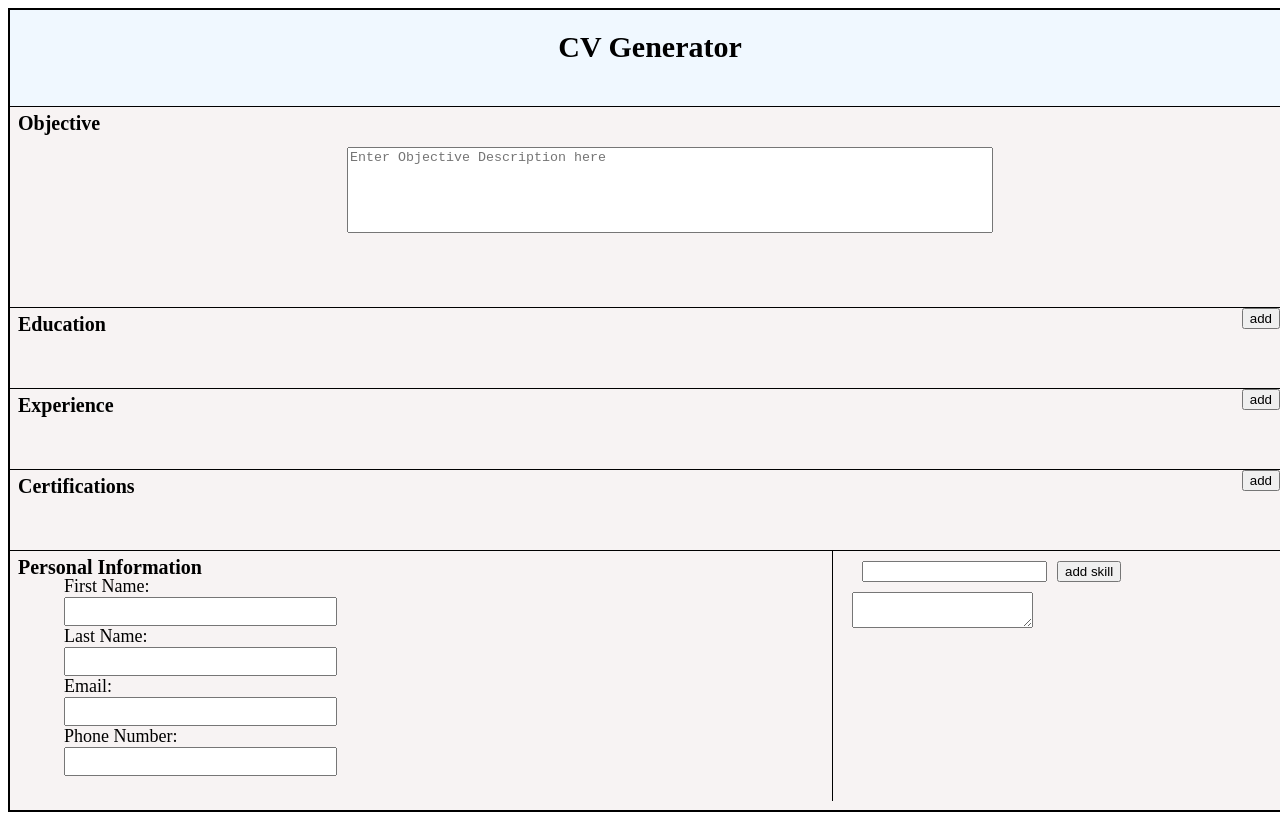
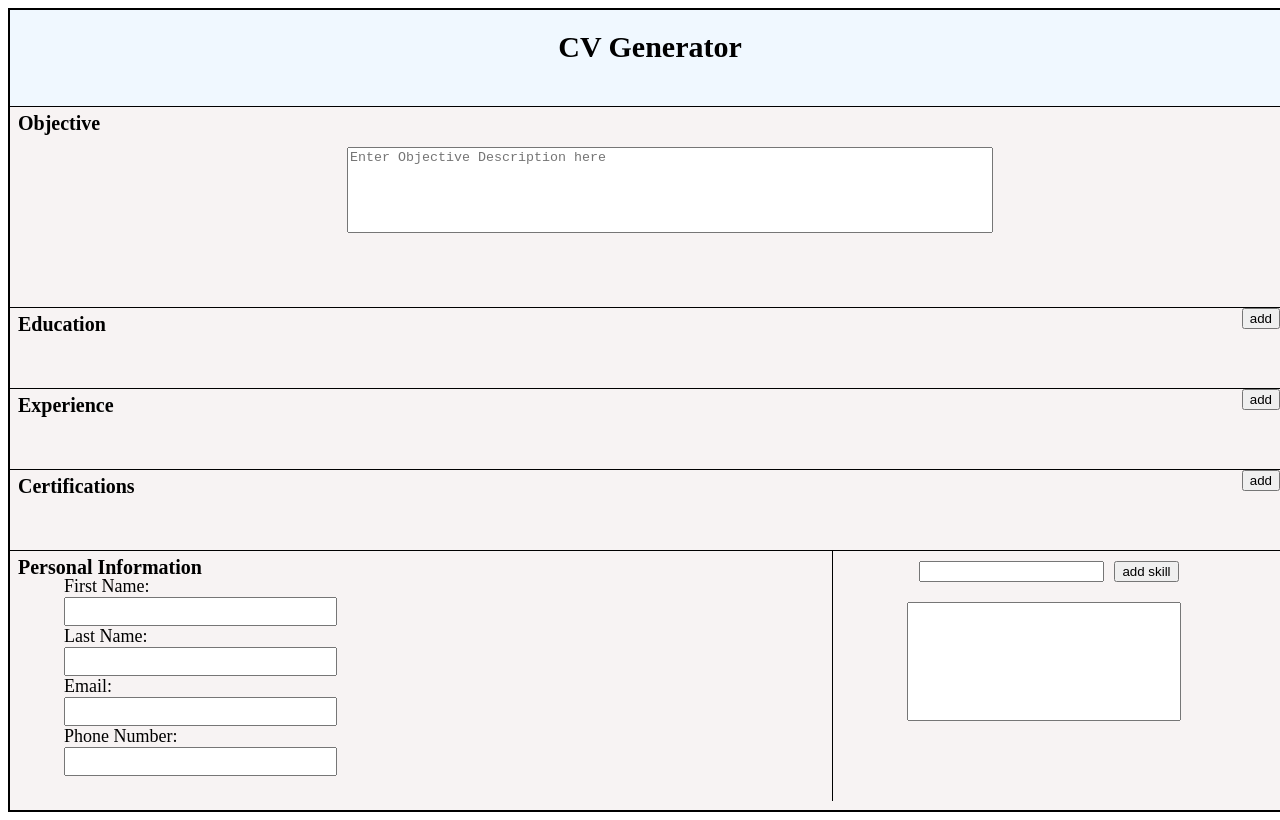
Before and after one commit to MalikeChapman/cvProject, a React (Create React App) app in the folder cv-project/: page / in a window 1280 px wide. Shown: the top 820 px of the page. Built offline with nearby package versions, Linux system fonts and the light colour scheme.

Commit message:
added slight variations to skills section

```diff
--- a/cv-project/src/App.css
+++ b/cv-project/src/App.css
@@ -109,6 +109,14 @@ background-color: aliceblue;
 #skillsid{
   margin: 1rem;
 }
-.listholder {
+.skillsform{
+  height: 75%;
+  text-align: center;
 
 }
+.listholder {
+  resize: none;
+  height: 60%;
+  width: 70%;
+  margin: 1rem auto;
+}
```
